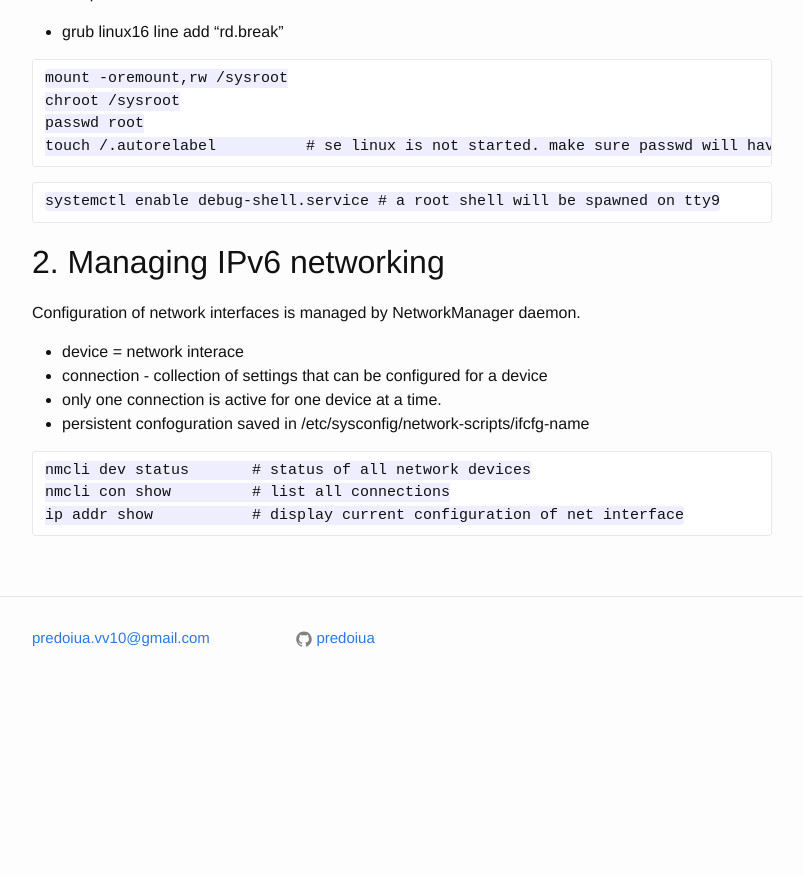
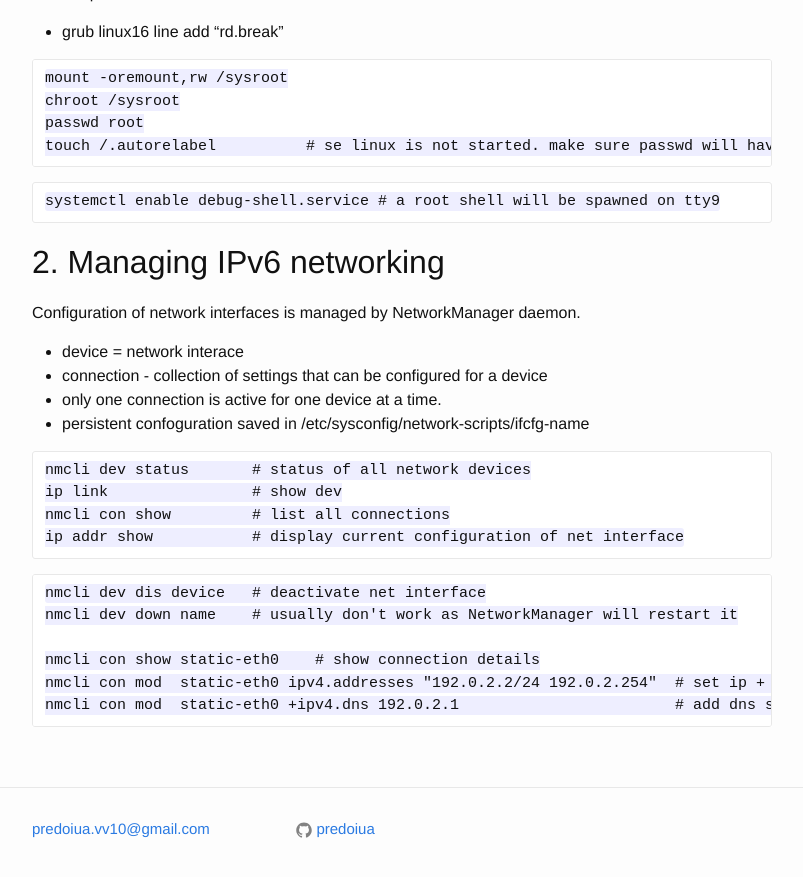
Before and after one commit to predoiua/predoiua.github.io, a Jekyll site: the page built from tutorials/linux/lfcs/rh254_rhel7.md, in a window 1280 px wide and 900 px high, scrolled down 1305 px. Shown: the top 877 px of the window, without its empty margins (238-1041 px from the left). Built offline with Jekyll 4.4.1, drawn with Linux system fonts in a browser that asks for light colours; our own code applies the rules of GitHub Pages for plain Markdown files; before the commit the page ends 2015 px from its top, so only the background shows below that.

Commit message:
linux wip

```diff
--- a/tutorials/linux/lfcs/rh254_rhel7.md
+++ b/tutorials/linux/lfcs/rh254_rhel7.md
@@ -78,6 +78,16 @@ Configuration of network interfaces is managed by NetworkManager daemon.
 
 ~~~
 nmcli dev status       # status of all network devices
+ip link                # show dev
 nmcli con show         # list all connections
 ip addr show           # display current configuration of net interface
 ~~~
+
+~~~
+nmcli dev dis device   # deactivate net interface
+nmcli dev down name    # usually don't work as NetworkManager will restart it
+
+nmcli con show static-eth0    # show connection details
+nmcli con mod  static-eth0 ipv4.addresses "192.0.2.2/24 192.0.2.254"  # set ip + gw
+nmcli con mod  static-eth0 +ipv4.dns 192.0.2.1                        # add dns server addr
+~~~
```
